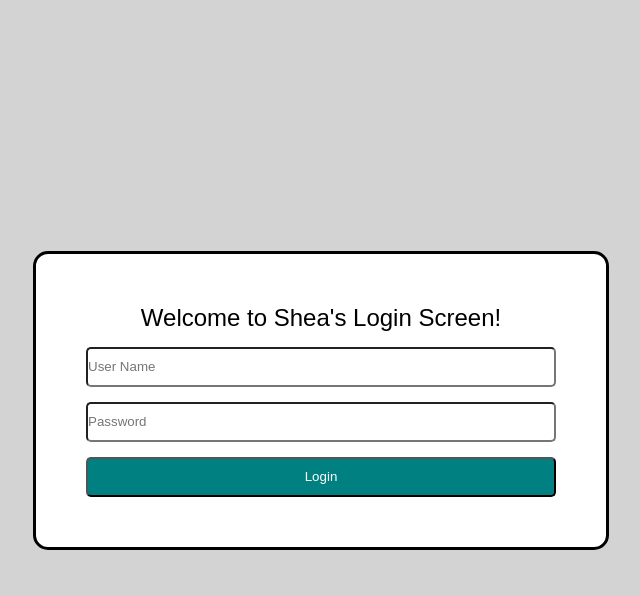
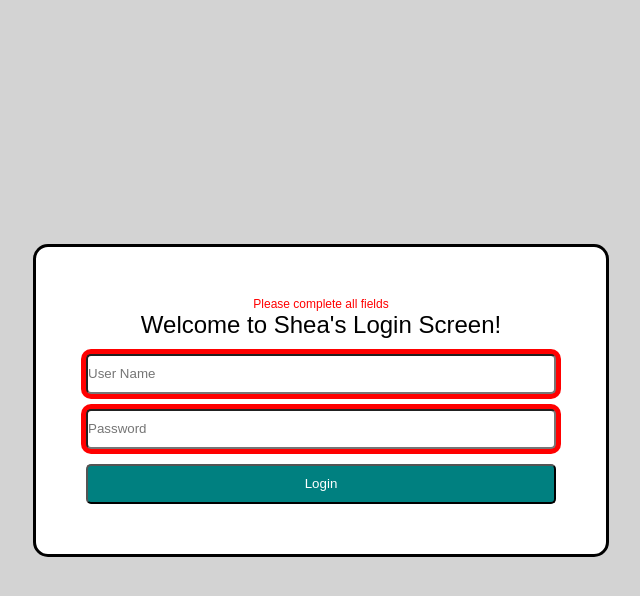
Before and after one commit to vannvaughan/jQueryDay1, a plain HTML site: page index.html in a window 1280 px wide. Both pictures are taken after a click on the button "Login". Shown: the whole page, without its empty margins (319-959 px from the left). Drawn offline with nearby package versions, Linux system fonts and the light colour scheme.

Commit message:
Notes and jQuery added

```diff
--- a/index.html
+++ b/index.html
@@ -6,14 +6,17 @@
     <link rel="stylesheet" href="style.css">
   </head>
   <body>
+
     <div class="main">
-      <div class="container">
+      <div id="container" class="container">
         <p>Welcome to Shea's Login Screen!</p>
-        <input type="text" name="" value="" placeholder="User Name"/>
-        <input type="password" name="" value="" placeholder="Password"/>
-        <button type="button" name="button">Login</button>
+        <input id="input"  class="input" type="text" name="" value="" placeholder="User Name"/>
+        <input id="password" class="input"  type="password" name="" value="" placeholder="Password"/>
+        <button id="button" type="button" name="button">Login</button>
       </div>
     </div>
 
+    <script src="https://code.jquery.com/jquery-3.2.1.js"></script>
+    <script src="./main.js"></script>
   </body>
 </html>
--- a/main.js
+++ b/main.js
@@ -0,0 +1,56 @@
+$(document).ready(function() {
+//   $('#error_msg').hide();
+  var user = 'Shea';
+  var pass = '1234';
+  $('#button').click(function() {
+    var userName = $('#input');
+    var password = $('#password');
+
+    userName.css('box-shadow', '0 0 0 5px transparent');
+    password.css('box-shadow', '0 0 0 5px transparent');
+
+    if (!userName.val()) {
+      userName.css('box-shadow', '0 0 0 5px red');
+    //   $('#error_msg').show();
+    }
+    if (!password.val()) {
+      password.css('box-shadow', '0 0 0 5px red');
+    //   $('#error_msg').show();
+    }
+    if (userName.val() === user && password.val() === pass) {
+      console.log("You're in");
+    } else {
+        $('#container').prepend('<p id="error_msg" style="color:red; font-size:12px">Please complete all fields</p>')
+        console.log("You shall not pass!!!!!!")
+    }
+  });
+});
+
+
+// -------Second Set------ Showing old school javascript
+// var input = document.getElementById('id');
+// var password = document.getElementById('password')
+// var button = document.getElementById('button')
+
+// var userName = 'Shea';
+// var myPass = 'password'
+
+// button.onclick = function() {
+//   if (userName === input.value && myPass === password.value)
+//     console.log("You're in!!")
+// }
+
+
+// -------First Set------
+// var div = document.getElementById('container');
+
+// function randomColor() {
+//   var rgb1 = Math.floor(Math.random() * 10);
+//   var rgb2 = Math.floor(Math.random() * 10);
+//   var rgb3 = Math.floor(Math.random() * 10);
+//   return `#${rgb1}${rgb2}${rgb3}`;
+// }
+
+// div.onclick = function() {
+//   this.style.backgroundColor = randomColor();
+// };
```
